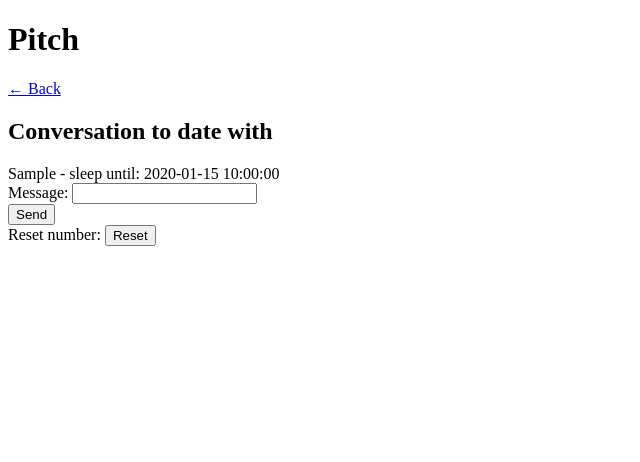
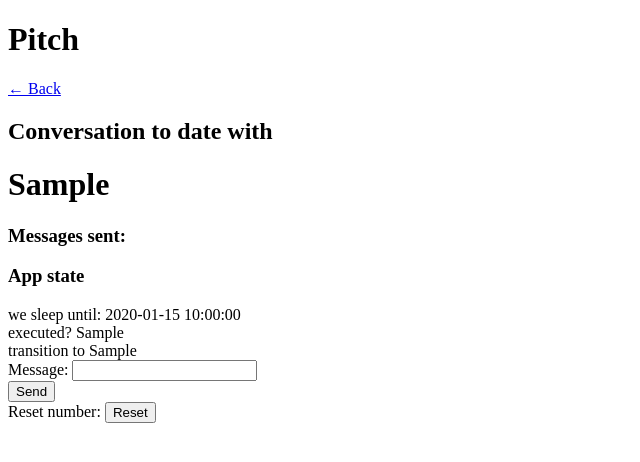
Before and after one commit to awans/aerostat, a Python web app: template templates/user.html in a window 1280 px wide. Shown: the top 462 px of the page, without its empty margins (0-640 px from the left). Run offline with Jinja, Linux system fonts and the light colour scheme; the template is opened without the code that fills it: most values are stand-ins (such as "Sample title", 1, 10 or a date in 2020).

Commit message:
Add debugging to chase down resetting issue

```diff
--- a/main.py
+++ b/main.py
@@ -128,6 +128,11 @@ class CronHandler(webapp2.RequestHandler):
     logging.info("Cron found: %s", visits_to_wake_up)
     for visit in visits_to_wake_up:
       user = visit.user.get()
+      if not user:
+        # failed, or reset a user
+        visit.transition_executed = True
+        visit.put()
+        continue
       session = dispatcher.run(user.phone_number, None)
 
       reply = []
--- a/pitch/handler.py
+++ b/pitch/handler.py
@@ -77,6 +77,7 @@ class Dispatcher(object):
               return session
             else:
               prev_visit.transition_executed = True
+              prev_visit.put()
 
             logging.info("found prev_visit %s", prev_visit.key.id())
 
@@ -85,8 +86,7 @@ class Dispatcher(object):
             except KeyError:
               logging.error("No next node found -- wanted %s", prev_visit.next_node)
               # bad state; start over
-              node = self.graph.start_node
-              prev_app_state = None
+              return
 
             if prev_visit.application_state:
                 prev_app_state = prev_visit.application_state.get()
@@ -244,6 +244,7 @@ class ChoiceNode(Node):
         self.effect_chains = effect_chains
 
     def handle(self, state, message):
+        message = message or ""
         effects = self.effect_chains.get(message.lower())
         if not effects:
           self.send("I didn't understand that.")
--- a/templates/user.html
+++ b/templates/user.html
@@ -8,12 +8,16 @@
     <a href="/admin">&larr; Back</a>
 
     <h2>Conversation to date with {{ user.phone_number }}</h2>
-
     {% for visit in visits %}
-    <div> {{ visit.current_node }} {% for message in visit.messages %}
+    <h1>{{visit.current_node }}</h1>
+    <h3>Messages sent:</h3>
+    {% for message in visit.messages %}
         <div>{{ message.body }}</div>
-        {% endfor %} - sleep until: {{ visit.sleep_until }}
-    </div>
+    {% endfor %}
+    <h3>App state</h3>
+    <div>we sleep until: {{ visit.sleep_until }}</div>
+    <div>executed? {{ visit.transition_executed }}</div>
+    <div>transition to {{ visit.next_node }}</div>
     {% endfor %}
     <form action="/message" method="POST">
         <input type="hidden" name="phone_number" value="{{ user.phone_number }}"/>
```
